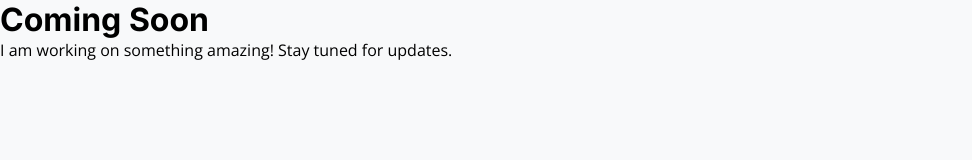
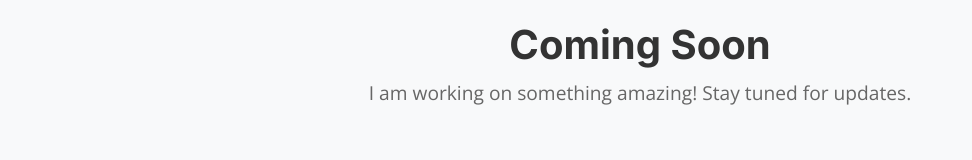
Before and after one commit to Rand-Jelo/Project-1, a plain HTML site: page projects.html in a window 1280 px wide. Shown: the whole page, without its empty margins (0-972 px from the left). Drawn offline with nearby package versions, Linux system fonts and the light colour scheme.

Commit message:
Add style to projects page

```diff
--- a/assets/css/style.css
+++ b/assets/css/style.css
@@ -192,3 +192,21 @@ nav {
 .project-card-link {
     text-decoration: none;
 }
+
+/* Projects Page */
+
+.coming-soon-container {
+    text-align: center;
+    padding: 20px;
+}
+
+.title {
+    font-size: 2.5rem;
+    color: #333;
+    margin-bottom: 10px;
+}
+
+.subtitle {
+    font-size: 1.2rem;
+    color: #666;
+}
```
